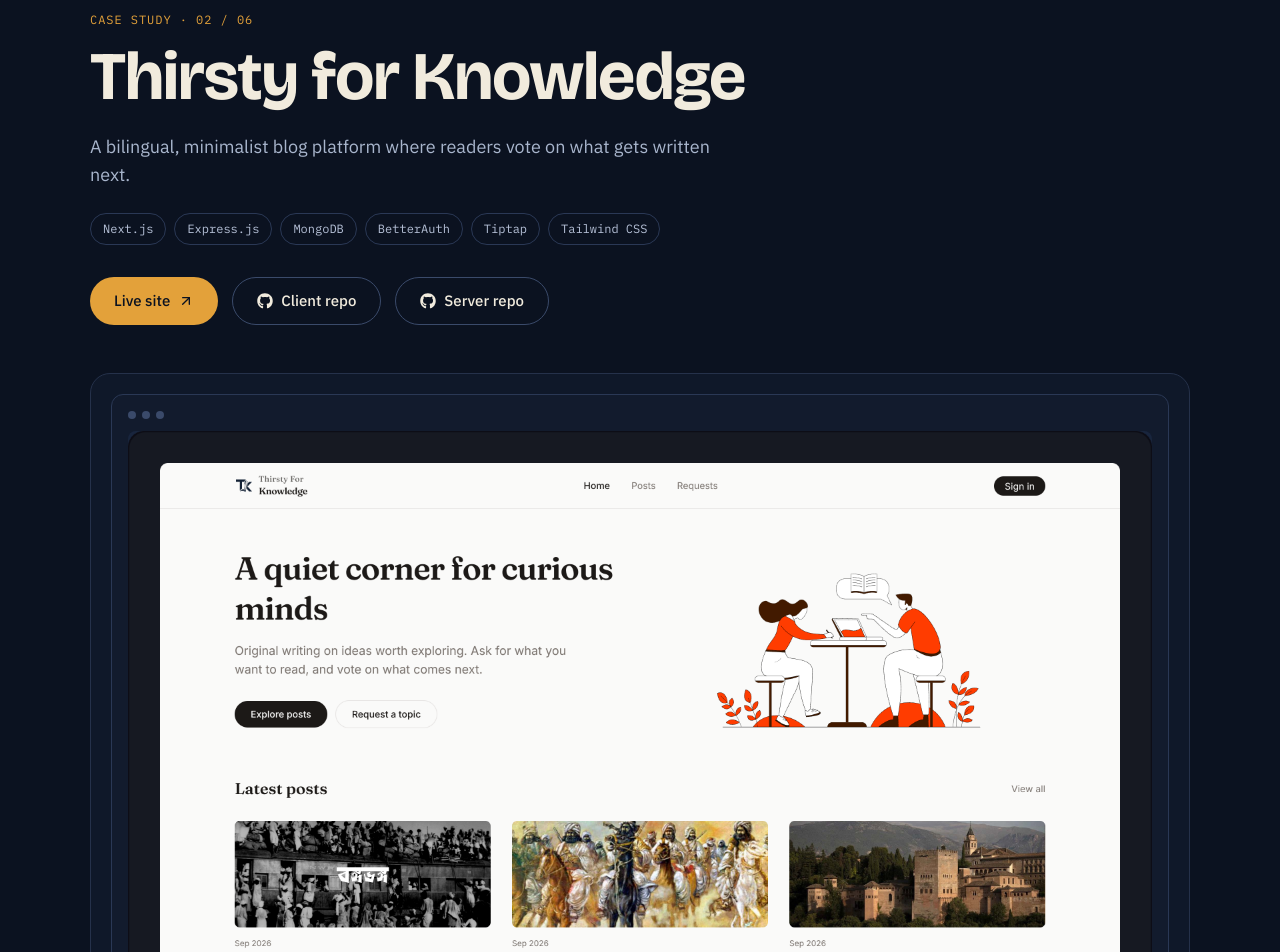
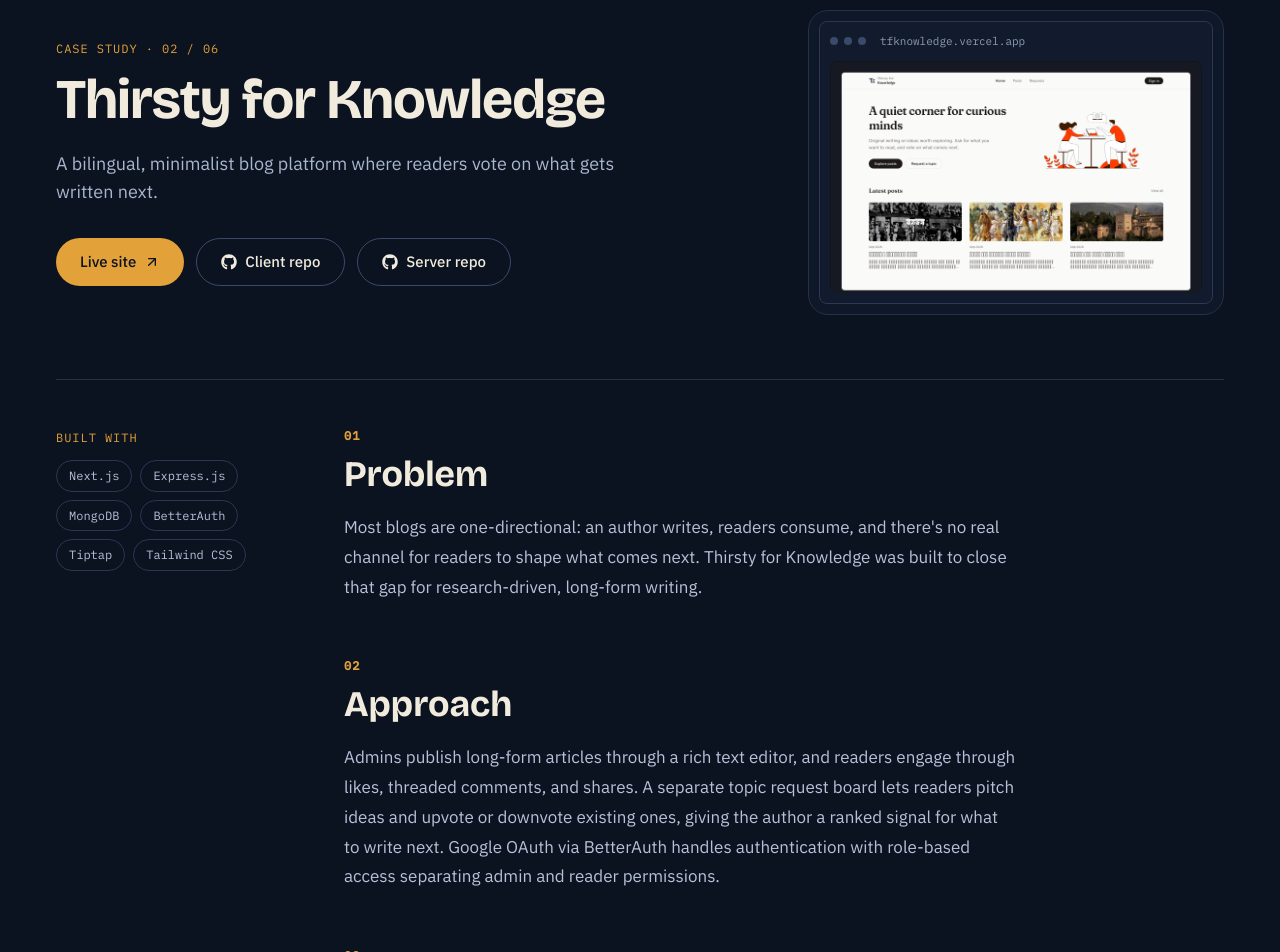
Before and after one commit to tawchifulislam/portfolio, a Next.js app: page /projects/tfknowledge in a window 1280 px wide. Shown: the part 160-1112 px from the top of the page. Built offline with nearby package versions, Linux system fonts and the light colour scheme.

Commit message:
feat: enhance ProjectDetail layout and add server repo links

```diff
--- a/src/app/projects/[slug]/ProjectDetail.jsx
+++ b/src/app/projects/[slug]/ProjectDetail.jsx
@@ -4,6 +4,15 @@ import { ArrowLeft, ArrowRight, ArrowUpRight } from 'lucide-react';
 import { FaGithub } from 'react-icons/fa';
 
 const pad = value => String(value).padStart(2, '0');
+
+function getHost(url) {
+  if (!url) return '';
+  try {
+    return new URL(url).hostname;
+  } catch {
+    return url;
+  }
+}
 
 export default function ProjectDetail({
   meta,
@@ -12,17 +21,11 @@ export default function ProjectDetail({
   total,
   nextProject,
 }) {
-  const repos = [
-    {
-      label: meta.serverUrl ? 'Client repo' : 'Source on GitHub',
-      href: meta.githubUrl,
-    },
-    meta.serverUrl && { label: 'Server repo', href: meta.serverUrl },
-  ].filter(Boolean);
+  const hasServer = Boolean(meta.serverUrl);
 
   return (
     <main className="px-5 pb-20 pt-28 sm:px-8 lg:px-14">
-      <div className="mx-auto max-w-275">
+      <div className="mx-auto max-w-300">
         <Link
           href="/#work"
           className="link inline-flex items-center gap-1.5 text-sm"
@@ -30,24 +33,19 @@ export default function ProjectDetail({
           <ArrowLeft size={15} aria-hidden="true" /> All work
         </Link>
 
-        <header className="mt-8">
+        <header className="mt-8 grid grid-cols-1 items-center gap-10 lg:grid-cols-[minmax(0,1fr)_26rem] lg:gap-14">
+          <div>
             <p className="eyebrow">
               Case study · {pad(index)} / {pad(total)}
             </p>
-          <h1 className="mb-5 mt-3 font-display text-display leading-[1.04] tracking-[-0.02em]">
+            <h1 className="mb-5 mt-3 font-display text-[clamp(2.25rem,1.6rem+3vw,3.5rem)] leading-[1.05] tracking-[-0.02em]">
               {meta.title}
             </h1>
-          <p className="max-w-160 text-lg text-muted">{meta.summary}</p>
+            <p className="mb-8 max-w-xl text-lg text-muted">
+              {meta.summary}
+            </p>
 
-          <ul className="mt-6 flex flex-wrap gap-2" aria-label="Technologies">
-            {meta.tags?.map(tag => (
-              <li key={tag} className="chip">
-                {tag}
-              </li>
-            ))}
-          </ul>
-
-          <div className="mt-8 flex flex-wrap gap-3.5">
+            <div className="flex flex-wrap gap-3">
               <a
                 href={meta.liveUrl}
                 target="_blank"
@@ -56,50 +54,88 @@ export default function ProjectDetail({
               >
                 Live site <ArrowUpRight size={16} aria-hidden="true" />
               </a>
-            {repos.map(repo => (
               <a
-                key={repo.label}
-                href={repo.href}
+                href={meta.githubUrl}
                 target="_blank"
                 rel="noopener noreferrer"
                 className="btn btn-outline"
               >
-                <FaGithub size={16} aria-hidden="true" /> {repo.label}
+                <FaGithub size={16} aria-hidden="true" />
+                {hasServer ? 'Client repo' : 'Source on GitHub'}
               </a>
-            ))}
+              {hasServer && (
+                <a
+                  href={meta.serverUrl}
+                  target="_blank"
+                  rel="noopener noreferrer"
+                  className="btn btn-outline"
+                >
+                  <FaGithub size={16} aria-hidden="true" /> Server repo
+                </a>
+              )}
             </div>
-        </header>
+          </div>
 
-        <div className="card mt-12 bg-inset p-3 sm:p-5">
-          <div className="rounded-xl border border-line-2 bg-panel p-3 sm:p-4">
-            <div className="mb-3 flex gap-1.5" aria-hidden="true">
+          <a
+            href={meta.liveUrl}
+            target="_blank"
+            rel="noopener noreferrer"
+            aria-label={`Open ${meta.title} live site`}
+            className="card block bg-inset p-2.5 transition-colors hover:border-brass/60"
+          >
+            <div className="rounded-lg border border-line-2 bg-panel p-2.5">
+              <div
+                className="mb-2.5 flex items-center gap-1.5"
+                aria-hidden="true"
+              >
                 {[0, 1, 2].map(dot => (
                   <span key={dot} className="h-2 w-2 rounded-full bg-line-3" />
                 ))}
+                <span className="ml-2 truncate font-mono text-[0.6875rem] text-subtle">
+                  {getHost(meta.liveUrl)}
+                </span>
               </div>
-            <div className="relative aspect-16/10 overflow-hidden rounded-lg bg-panel-2">
+              <div className="relative aspect-16/10 overflow-hidden rounded-md bg-panel-2">
                 <Image
                   src={meta.image}
                   alt={`${meta.title} screenshot`}
                   fill
-                sizes="(min-width: 1100px) 1000px, 92vw"
+                  sizes="(min-width: 1024px) 416px, 92vw"
                   priority
                   className="object-cover object-top"
                 />
               </div>
             </div>
-        </div>
+          </a>
+        </header>
 
-        <div className="mx-auto mt-16 max-w-176">{content}</div>
+        <div className="mt-16 grid grid-cols-1 gap-10 border-t border-line pt-12 lg:grid-cols-[14rem_minmax(0,1fr)] lg:gap-16">
+          <aside className="lg:sticky lg:top-28 lg:self-start">
+            <p className="eyebrow mb-3">Built with</p>
+            <ul className="flex flex-wrap gap-2">
+              {meta.tags?.map(tag => (
+                <li key={tag} className="chip">
+                  {tag}
+                </li>
+              ))}
+            </ul>
+          </aside>
+
+          <div className="min-w-0">
+            <article className="max-w-2xl [counter-reset:section]">
+              {content}
+            </article>
 
             {nextProject && (
               <Link
                 href={`/projects/${nextProject.slug}`}
-            className="card group mx-auto mt-16 flex max-w-176 items-center justify-between gap-4 p-6 transition-colors hover:border-brass/60"
+                className="card group mt-16 flex max-w-2xl items-center justify-between gap-4 p-6 transition-colors hover:border-brass/60"
               >
                 <div>
                   <p className="eyebrow">Next case study</p>
-              <p className="mt-1 font-display text-xl">{nextProject.title}</p>
+                  <p className="mt-1 font-display text-xl">
+                    {nextProject.title}
+                  </p>
                 </div>
                 <ArrowRight
                   size={20}
@@ -109,6 +145,8 @@ export default function ProjectDetail({
               </Link>
             )}
           </div>
+        </div>
+      </div>
     </main>
   );
 }
--- a/src/components/layout/Navbar.jsx
+++ b/src/components/layout/Navbar.jsx
@@ -18,8 +18,12 @@ export default function Navbar() {
   const [menuPath, setMenuPath] = useState(null);
   const isOpen = menuPath === pathname;
   const scrollProgress = useScrollProgress();
-  const activeSection = useActiveSection(SECTION_ID_LIST);
+  const scrolledSection = useActiveSection(SECTION_ID_LIST);
   const isScrolled = scrollProgress > 2;
+
+  let activeSection = '';
+  if (isHome) activeSection = scrolledSection;
+  else if (pathname.startsWith('/projects')) activeSection = 'work';
 
   useEffect(() => {
     if (!isOpen) return;
--- a/src/components/mdx/MDXComponents.jsx
+++ b/src/components/mdx/MDXComponents.jsx
@@ -1,20 +1,22 @@
 export const mdxComponents = {
   h2: ({ children }) => (
-    <h2 className="mb-4 mt-14 border-t border-line pt-8 font-display text-h2 leading-tight first:mt-0 first:border-t-0 first:pt-0">
+    <h2 className="mb-4 mt-14 font-display text-h2 leading-tight [counter-increment:section] first:mt-0 before:mb-2 before:block before:font-mono before:text-xs before:tracking-[0.08em] before:text-brass before:content-[counter(section,decimal-leading-zero)]">
       {children}
     </h2>
   ),
   h3: ({ children }) => (
     <h3 className="mb-3 mt-8 font-display text-xl">{children}</h3>
   ),
-  p: ({ children }) => <p className="mb-4 text-soft">{children}</p>,
+  p: ({ children }) => (
+    <p className="mb-4 text-[1.0625rem] leading-[1.75] text-soft">{children}</p>
+  ),
   ul: ({ children }) => (
-    <ul className="mb-6 flex flex-col gap-3 [&>li]:relative [&>li]:pl-6 [&>li]:text-soft [&>li]:before:absolute [&>li]:before:left-0 [&>li]:before:top-[0.7em] [&>li]:before:h-1.5 [&>li]:before:w-1.5 [&>li]:before:rounded-full [&>li]:before:bg-brass [&>li]:before:content-['']">
+    <ul className="mb-6 flex flex-col gap-3 [&>li]:relative [&>li]:pl-6 [&>li]:text-[1.0625rem] [&>li]:leading-[1.7] [&>li]:text-soft [&>li]:before:absolute [&>li]:before:left-0 [&>li]:before:top-[0.7em] [&>li]:before:h-1.5 [&>li]:before:w-1.5 [&>li]:before:rounded-full [&>li]:before:bg-brass [&>li]:before:content-['']">
       {children}
     </ul>
   ),
   ol: ({ children }) => (
-    <ol className="mb-6 flex list-decimal flex-col gap-3 pl-6 text-soft marker:text-brass">
+    <ol className="mb-6 flex list-decimal flex-col gap-3 pl-6 text-[1.0625rem] leading-[1.7] text-soft marker:text-brass">
       {children}
     </ol>
   ),
--- a/src/components/ui/ProjectSlider.jsx
+++ b/src/components/ui/ProjectSlider.jsx
@@ -6,10 +6,13 @@ import { useReducedMotion } from 'framer-motion';
 import Image from 'next/image';
 import Link from 'next/link';
 import { ArrowLeft, ArrowRight, ArrowUpRight } from 'lucide-react';
+import { FaGithub } from 'react-icons/fa';
 
 const pad = value => String(value).padStart(2, '0');
 
 function ProjectSlide({ project, priority }) {
+  const hasServer = Boolean(project.serverUrl);
+
   return (
     <article className="card grid h-full grid-cols-1 overflow-hidden lg:grid-cols-2">
       <div className="flex items-center bg-inset p-6 sm:p-8">
@@ -32,7 +35,7 @@ function ProjectSlide({ project, priority }) {
         </div>
       </div>
 
-      <div className="flex flex-col p-6 sm:p-10">
+      <div className="flex flex-col p-6 sm:p-9">
         <p className="eyebrow">
           {project.featured ? 'Featured case study' : 'Case study'}
         </p>
@@ -49,10 +52,11 @@ function ProjectSlide({ project, priority }) {
           ))}
         </ul>
 
-        <div className="mt-auto flex flex-wrap gap-x-5 gap-y-2 text-[0.9375rem]">
+        <div className="mt-auto flex flex-col gap-4">
+          <div className="flex flex-wrap gap-3">
             <Link
               href={`/projects/${project.slug}`}
-            className="link inline-flex items-center gap-1"
+              className="btn btn-primary px-5 py-2.5 text-sm"
             >
               Read the case study <ArrowRight size={15} aria-hidden="true" />
             </Link>
@@ -60,18 +64,38 @@ function ProjectSlide({ project, priority }) {
               href={project.liveUrl}
               target="_blank"
               rel="noopener noreferrer"
-            className="link inline-flex items-center gap-1"
+              className="btn btn-outline px-5 py-2.5 text-sm"
             >
               Live site <ArrowUpRight size={15} aria-hidden="true" />
             </a>
+          </div>
+
+          <p className="flex flex-wrap items-center gap-x-2.5 gap-y-1 text-sm text-subtle">
+            <FaGithub size={14} aria-hidden="true" />
             <a
               href={project.githubUrl}
               target="_blank"
               rel="noopener noreferrer"
-            className="link inline-flex items-center gap-1"
+              aria-label={`${project.title} ${hasServer ? 'client repository' : 'source code'}`}
+              className="link"
             >
-            GitHub <ArrowUpRight size={15} aria-hidden="true" />
+              {hasServer ? 'Client' : 'Source'}
             </a>
+            {hasServer && (
+              <>
+                <span aria-hidden="true">·</span>
+                <a
+                  href={project.serverUrl}
+                  target="_blank"
+                  rel="noopener noreferrer"
+                  aria-label={`${project.title} server repository`}
+                  className="link"
+                >
+                  Server
+                </a>
+              </>
+            )}
+          </p>
         </div>
       </div>
     </article>
```
Lines whose indentation alone changed are shown as unchanged.
